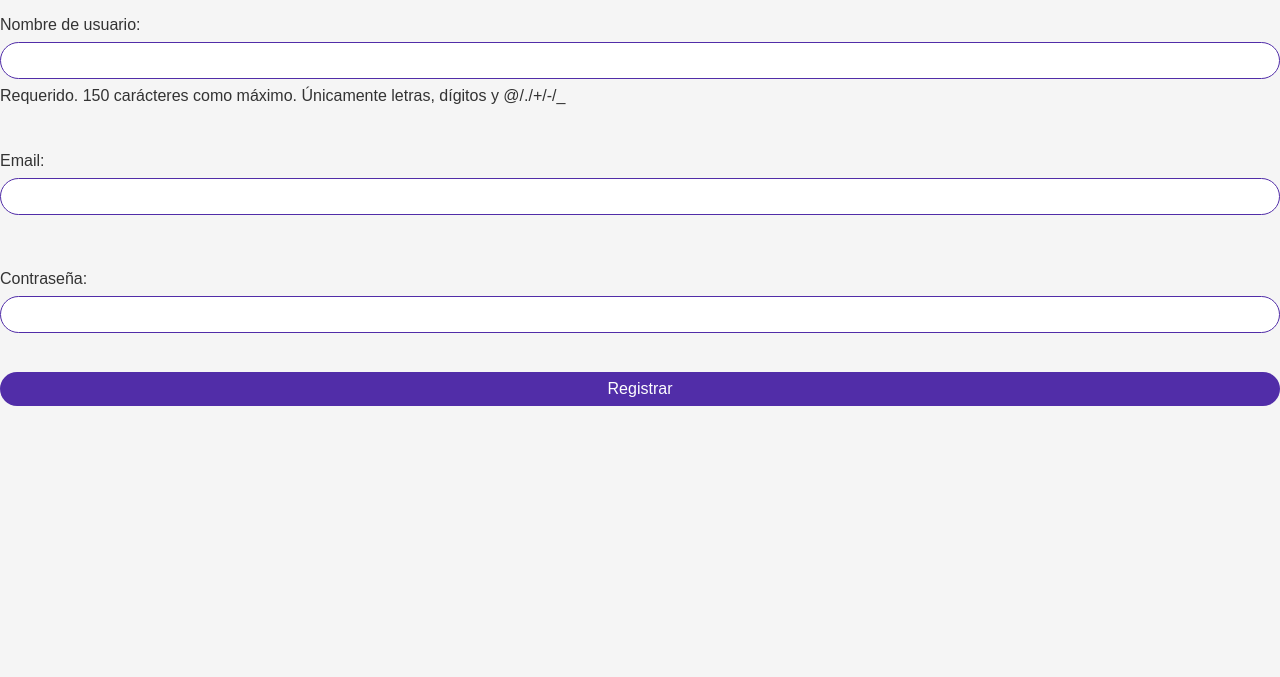
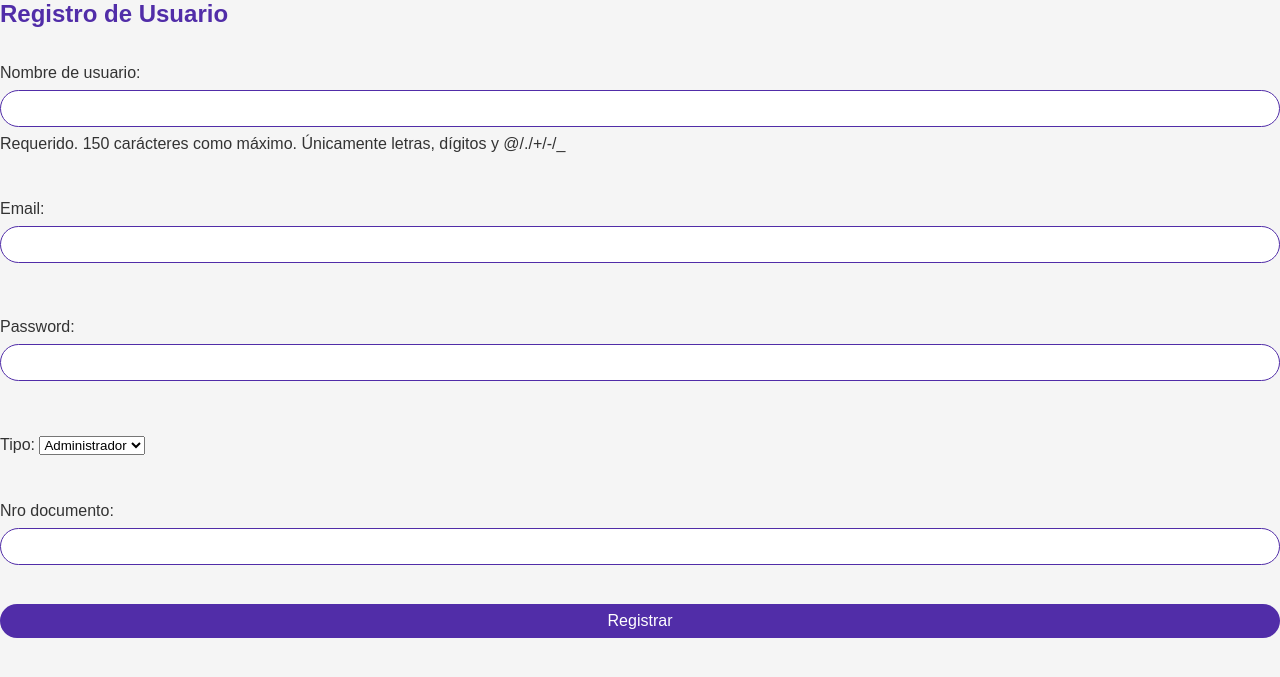
Before and after one commit to danitzn/FISIOEMA, a Django app: page /registro/ in a window 1280 px wide. Shown: the top 677 px of the page. Run offline with Django 5.2, Linux system fonts and the light colour scheme.

Commit message:
registro funcionando

```diff
--- a/fisio/forms.py
+++ b/fisio/forms.py
@@ -5,8 +5,46 @@ from django.contrib.auth.models import User
 from .models import Perfil
 from django.core.validators import validate_email
 
+
+   # forms.py
+from django import forms
+from django.contrib.auth.models import User
+from .models import Perfil
+from django.core.validators import validate_email
+
 class RegistroForm(forms.ModelForm):
     email = forms.EmailField(required=True, validators=[validate_email])
+    password = forms.CharField(widget=forms.PasswordInput())
+    tipo = forms.ChoiceField(choices=Perfil.USER_TYPES)
+    nro_documento = forms.CharField(max_length=20)
+
+    class Meta:
+        model = User
+        fields = ['username', 'email', 'password']
+
+    def clean_email(self):
+        email = self.cleaned_data.get('email')
+        if User.objects.filter(email=email).exists():
+            raise forms.ValidationError('El correo ya está registrado.')
+        return email
+
+    def save(self, commit=True):
+        # Guardar usuario
+        user = super(RegistroForm, self).save(commit=False)
+        user.set_password(self.cleaned_data['password'])  # Guardar contraseña en formato hash
+        if commit:
+            user.save()
+
+        # Guardar perfil
+        perfil = Perfil(
+            user=user,
+            tipo=self.cleaned_data['tipo'],
+            nro_documento=self.cleaned_data['nro_documento']
+        )
+        perfil.save()
+
+        return user
+
 
     class Meta:
         model = User
--- a/fisio/templates/registro.html
+++ b/fisio/templates/registro.html
@@ -1,7 +1,16 @@
+<h2>Registro de Usuario</h2>
 {% load static %}
-<form method="POST">
-    <link rel="stylesheet" href="{% static 'css/styles.css' %}">
+<link rel="stylesheet" type="text/css" href="{% static 'css/styles.css' %}">
+<form method="post">
     {% csrf_token %}
     {{ form.as_p }}
     <button type="submit">Registrar</button>
 </form>
+
+{% if messages %}
+    <ul class="messages">
+        {% for message in messages %}
+            <li {% if message.tags %} class="{{ message.tags }}" {% endif %}>{{ message }}</li>
+        {% endfor %}
+    </ul>
+{% endif %}
--- a/fisio/views.py
+++ b/fisio/views.py
@@ -7,6 +7,7 @@ from .forms import PacienteForm, ProfesionalForm, RegistroForm
 from django.contrib.auth import login, authenticate
 from .forms import RegistroForm
 from django.contrib.auth.decorators import login_required, user_passes_test
+from django.contrib import messages
 
 # Paciente Views
 class PacienteListView(ListView):
@@ -72,13 +73,14 @@ def registro(request):
         form = RegistroForm(request.POST)
         if form.is_valid():
             form.save()
-            return redirect('login')
+            messages.success(request, 'Usuario registrado correctamente.')
+            return redirect('login')  # Redirigir a la página de inicio de sesión después del registro
         else:
-            error_message = 'Corrige los errores en el formulario.'
+            messages.error(request, 'Por favor, corrija los errores.')
     else:
         form = RegistroForm()
-        error_message = ''
-    return render(request, 'registro.html', {'form': form, 'error_message': error_message})
+
+    return render(request, 'registro.html', {'form': form})
 
 def login_view(request):
     if request.method == 'POST':
```
Also changed, not shown: fisio/templates/dashboard_profesional.html (+45 -1 lines), db.sqlite3.
